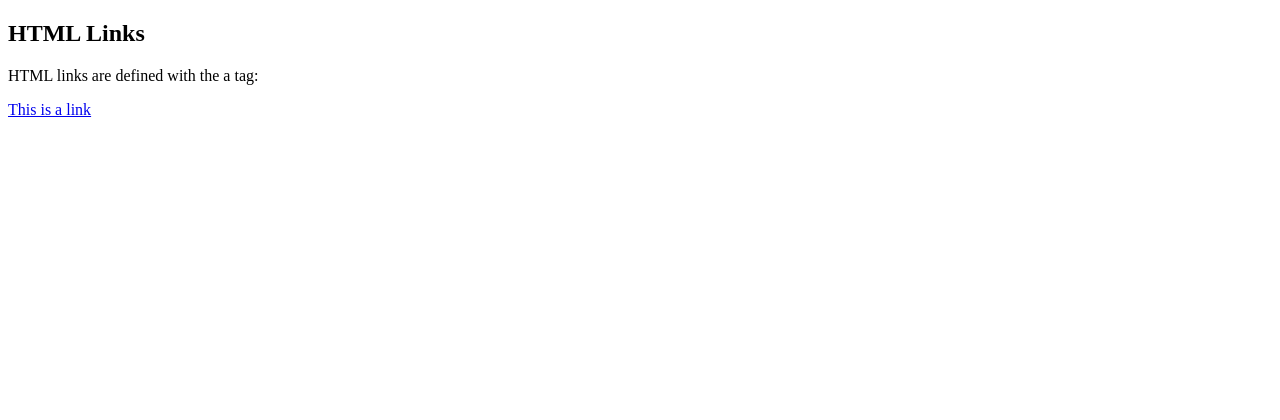
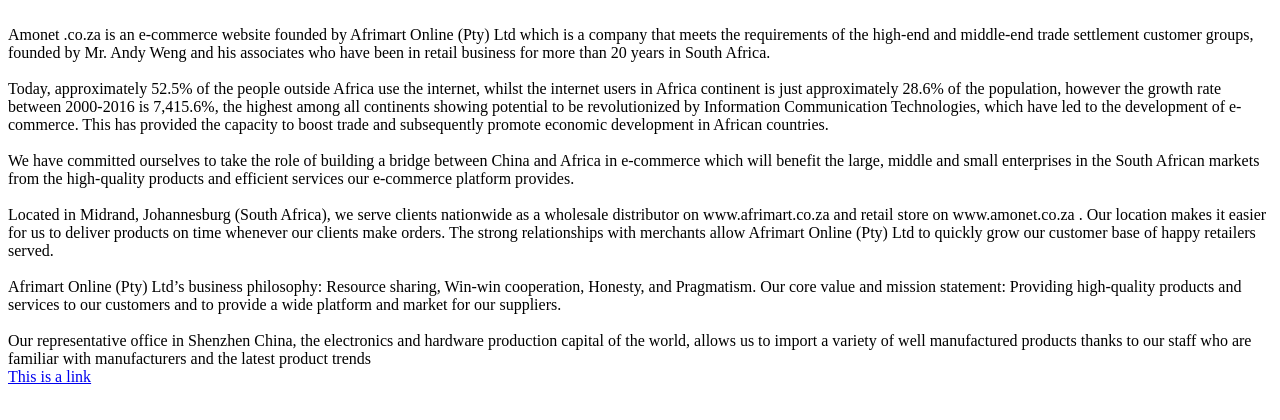
Before and after one commit to ronniemmola/amoneios, a website: page private/files/html/aboutUs.html in a window 1280 px wide. Drawn offline with Linux system fonts and the light colour scheme.

Commit message:
completed about us

```diff
--- a/private/files/html/aboutUs.html
+++ b/private/files/html/aboutUs.html
@@ -1,10 +1,21 @@
 <!DOCTYPE html>
 <html style="background-color: hex(EFEFF4)">
 <body>
+     <br>
+     Amonet .co.za is an e-commerce website founded by Afrimart Online (Pty) Ltd which is a company that meets the requirements of the high-end and middle-end trade settlement customer groups, founded by Mr. Andy Weng and his associates who have been in retail business for more than 20 years in South Africa.
+    </br>
+    <br>
+    Today, approximately 52.5% of the people outside Africa use the internet, whilst the internet users in Africa continent is just approximately 28.6% of the population, however the growth rate between 2000-2016 is 7,415.6%, the highest among all continents showing potential to be revolutionized by Information Communication Technologies, which have led to the development of e-commerce. This has provided the capacity to boost trade and subsequently promote economic development in African countries.
 
-<h2>HTML Links</h2>
-<p>HTML links are defined with the a tag:</p>
-
+      </br><br>
+    We have committed ourselves to take the role of building a bridge between China and Africa in e-commerce which will benefit the large, middle and small enterprises in the South African markets from the high-quality products and efficient services our e-commerce platform provides.
+     </br> <br>
+    Located in Midrand, Johannesburg (South Africa), we serve clients nationwide as a wholesale distributor on www.afrimart.co.za and retail store on www.amonet.co.za . Our location makes it easier for us to deliver products on time whenever our clients make orders. The strong relationships with merchants allow Afrimart Online (Pty) Ltd to quickly grow our customer base of happy retailers served.
+      </br><br>
+    Afrimart Online (Pty) Ltd’s business philosophy: Resource sharing, Win-win cooperation, Honesty, and Pragmatism. Our core value and mission statement: Providing high-quality products and services to our customers and to provide a wide platform and market for our suppliers.
+      </br><br>
+    Our representative office in Shenzhen China, the electronics and hardware production capital of the world, allows us to import a variety of well manufactured products thanks to our staff who are familiar with manufacturers and the latest product trends
+ </br>
 <a href="https://www.w3schools.com">This is a link</a>
 
 </body>
```
